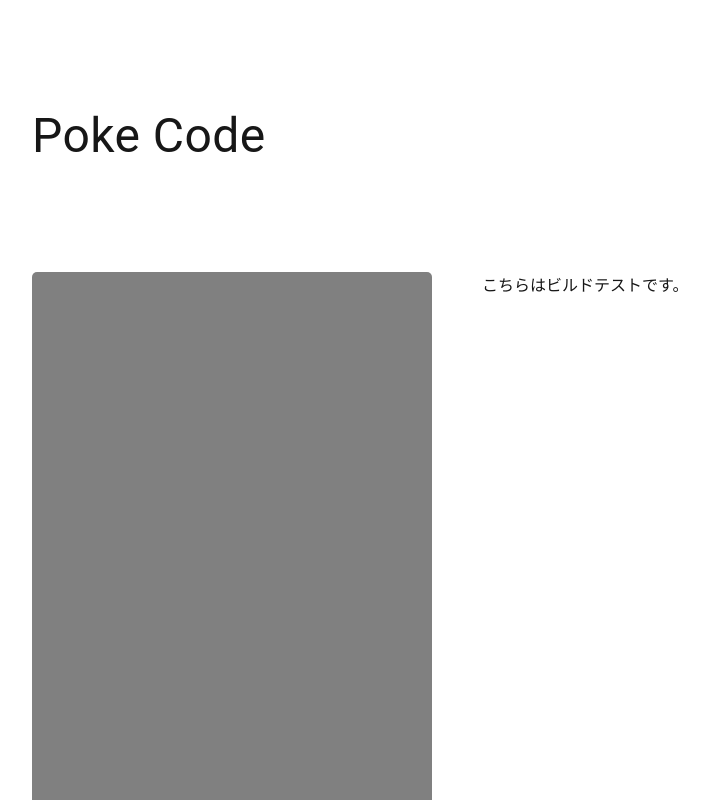
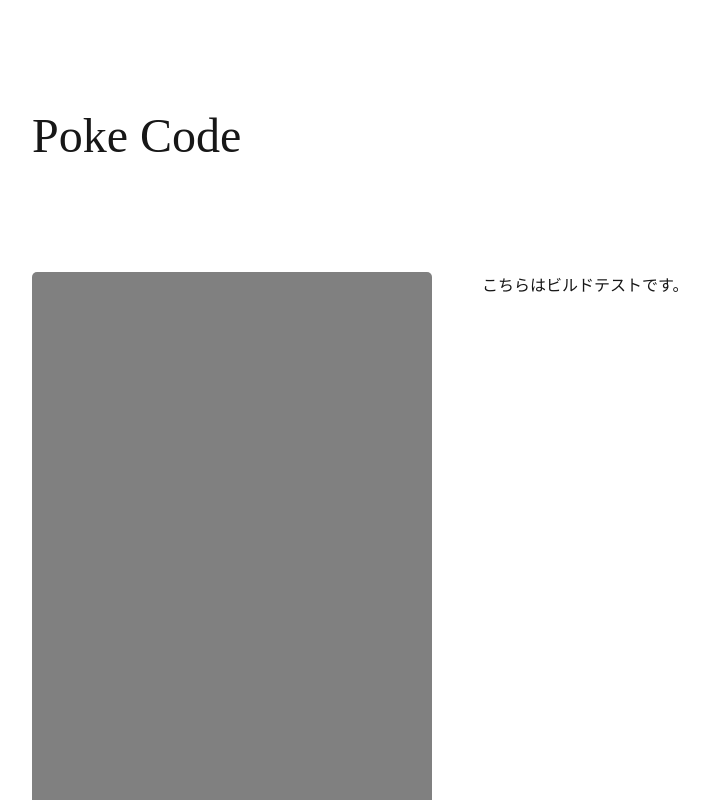
Before and after one commit to i-X-ce/poke-code, a Next.js app: page / in a window 1280 px wide. Shown: the top 800 px of the page, without its empty margins (8-717 px from the left). Built offline with nearby package versions, Linux system fonts and the light colour scheme; what @mui/material-nextjs would draw is missing.

Commit message:
✨ Zen Kaku Gothic Newを導入

```diff
--- a/src/app/_components/CustomThemeProvider.tsx
+++ b/src/app/_components/CustomThemeProvider.tsx
@@ -7,6 +7,9 @@ function CustomThemeProvider({ children }: { children: React.ReactNode }) {
   const isDarkMode = useMediaQuery("(prefers-color-scheme: dark)");
   const theme = createTheme({
     palette: { mode: isDarkMode ? "dark" : "light" },
+    typography: {
+      fontFamily: "Zen Kaku Gothic New"
+    }
   })
 
   return (
```
